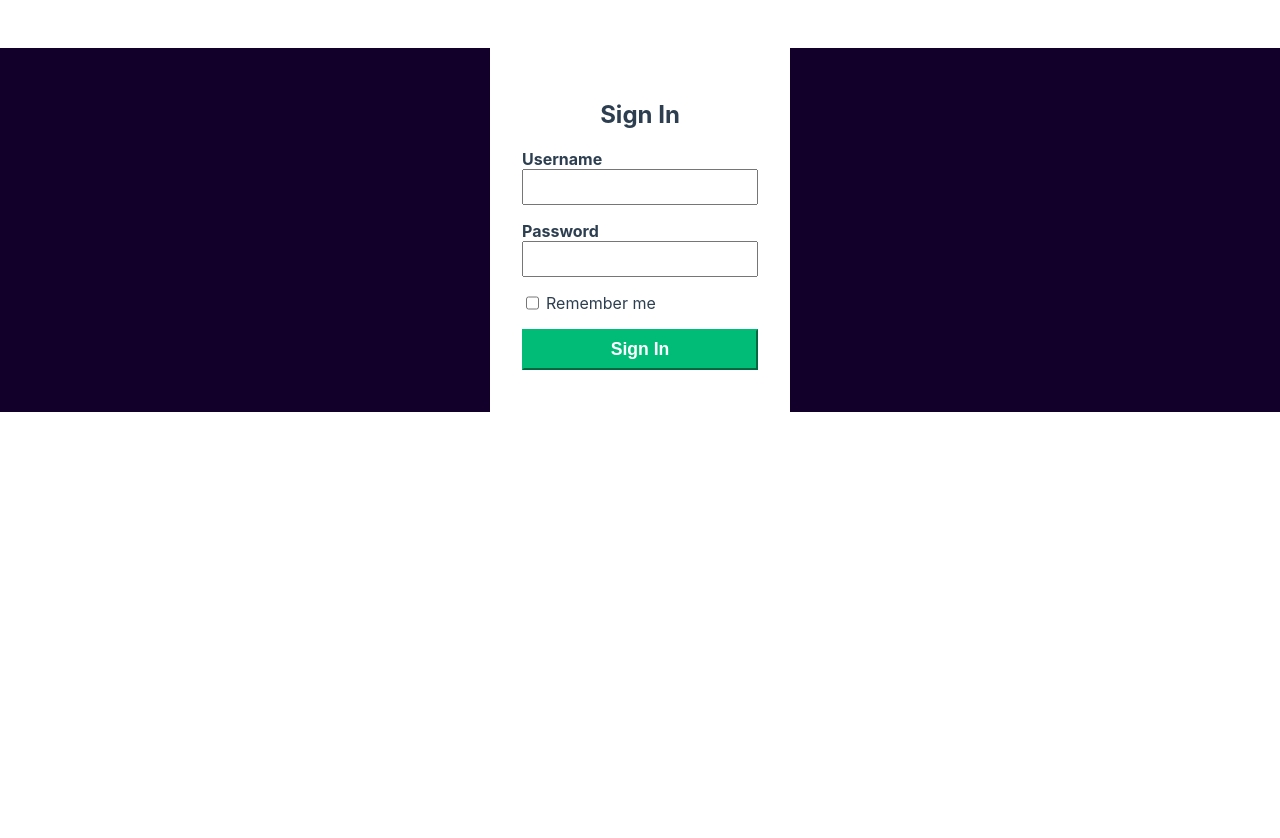
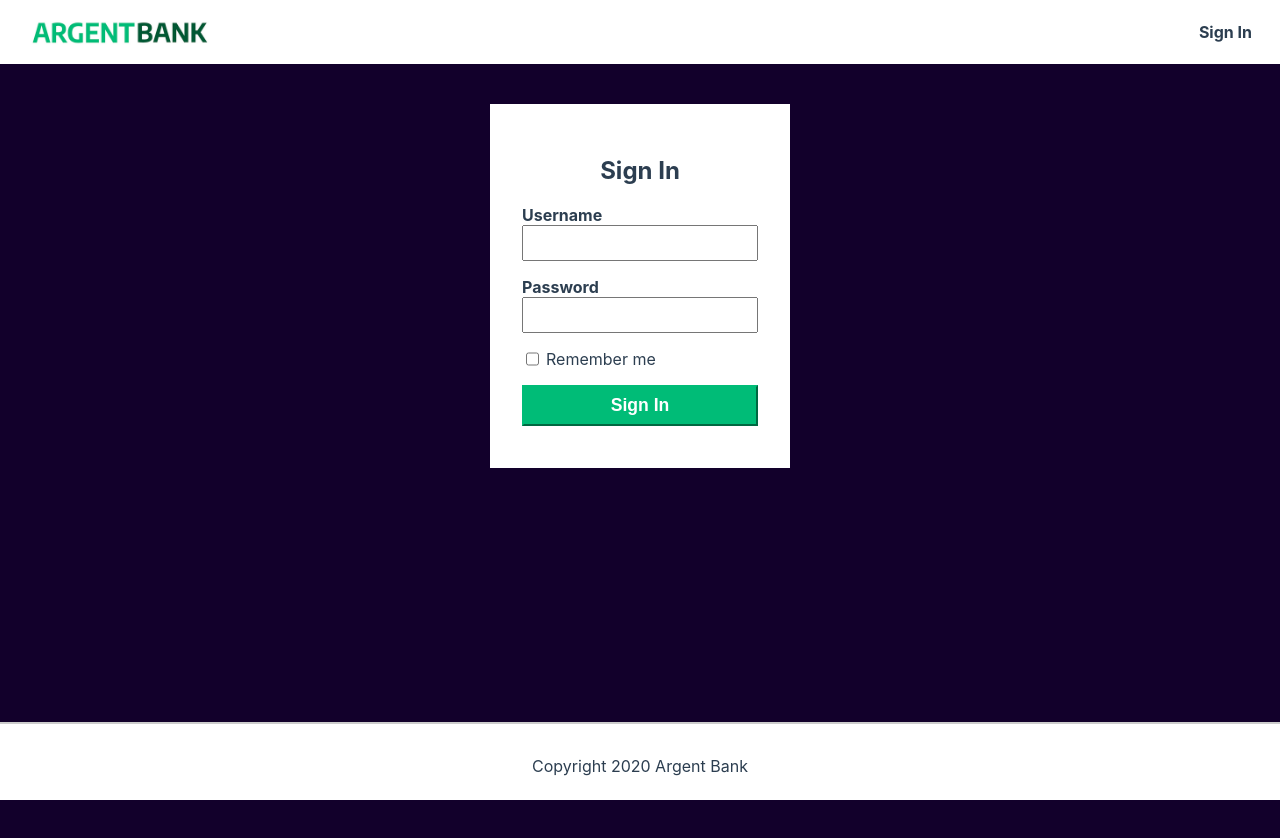
Before and after one commit to Skunk-XCP/Argent_Bank, a React (Create React App) app: page /signin in a window 1280 px wide. Shown: the top 838 px of the page. Before the commit the page ends 800 px from the top, so only its background shows below. Built offline with nearby package versions, Linux system fonts and the light colour scheme.

Commit message:
Rework CSS on Sign-in page

```diff
--- a/src/index.css
+++ b/src/index.css
@@ -33,6 +33,8 @@ body {
 
 .bg-dark {
    background-color: #12002b;
+   height: 100vh;
+   padding-top: 5vh;
 }
 
 .sr-only {
@@ -188,7 +190,6 @@ body {
    background-color: white;
    width: 300px;
    margin: 0 auto;
-   margin-top: 3rem;
    padding: 2rem;
 }
 
@@ -221,10 +222,15 @@ body {
 }
 
 .footer {
+   position: fixed;
+   left: 0;
+   bottom: 0;
+   width: 100%;
    display: flex;
    justify-content: center;
    border-top: 2px solid #ccc;
    padding: 2rem 0 1.5rem;
+   background-color: #fff;
 }
 
 .footer-text {
--- a/src/scenes/SignIn/SignIn.jsx
+++ b/src/scenes/SignIn/SignIn.jsx
@@ -3,6 +3,8 @@ import { useDispatch, useSelector } from "react-redux";
 import { useNavigate } from "react-router-dom";
 import { login } from "../../store/actions/authAction";
 import { postProfile } from "../../store/actions/profilAction";
+import { NavBar } from "../../components/NavBar/NavBar";
+import { Footer } from "../../components/Footer/Footer";
 
 export function SignIn() {
    // Utilise useSelector pour accéder à l'état d'authentification du store Redux
@@ -47,6 +49,7 @@ export function SignIn() {
 
    return (
       <>
+         <NavBar />
          <main className="main bg-dark">
             <section className="sign-in-content">
                <i className="fa fa-user-circle sign-in-icon"></i>
@@ -83,6 +86,7 @@ export function SignIn() {
                {error && <span className="error-message">{error}</span>}
             </section>
          </main>
+         <Footer />
       </>
    );
 }
```
Also changed, not shown: src/assets/images/user-icon.svg (added).
